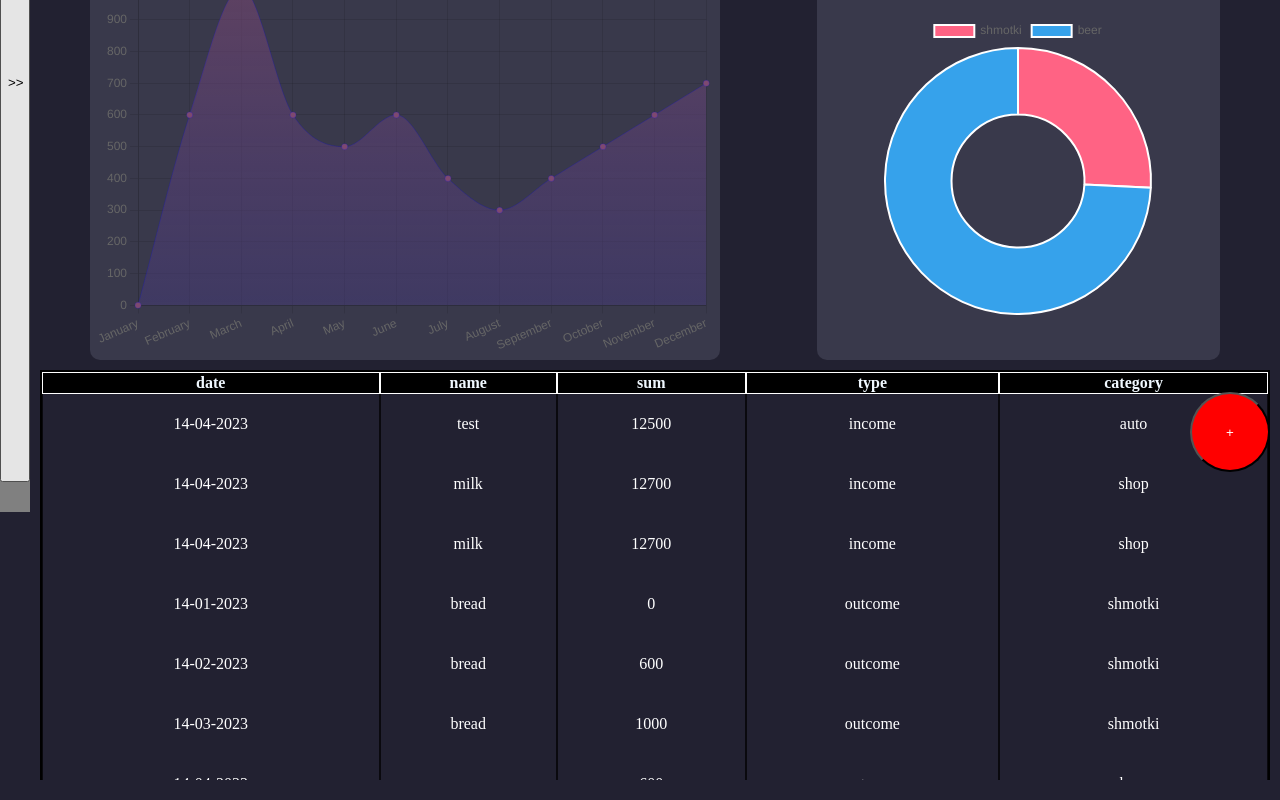
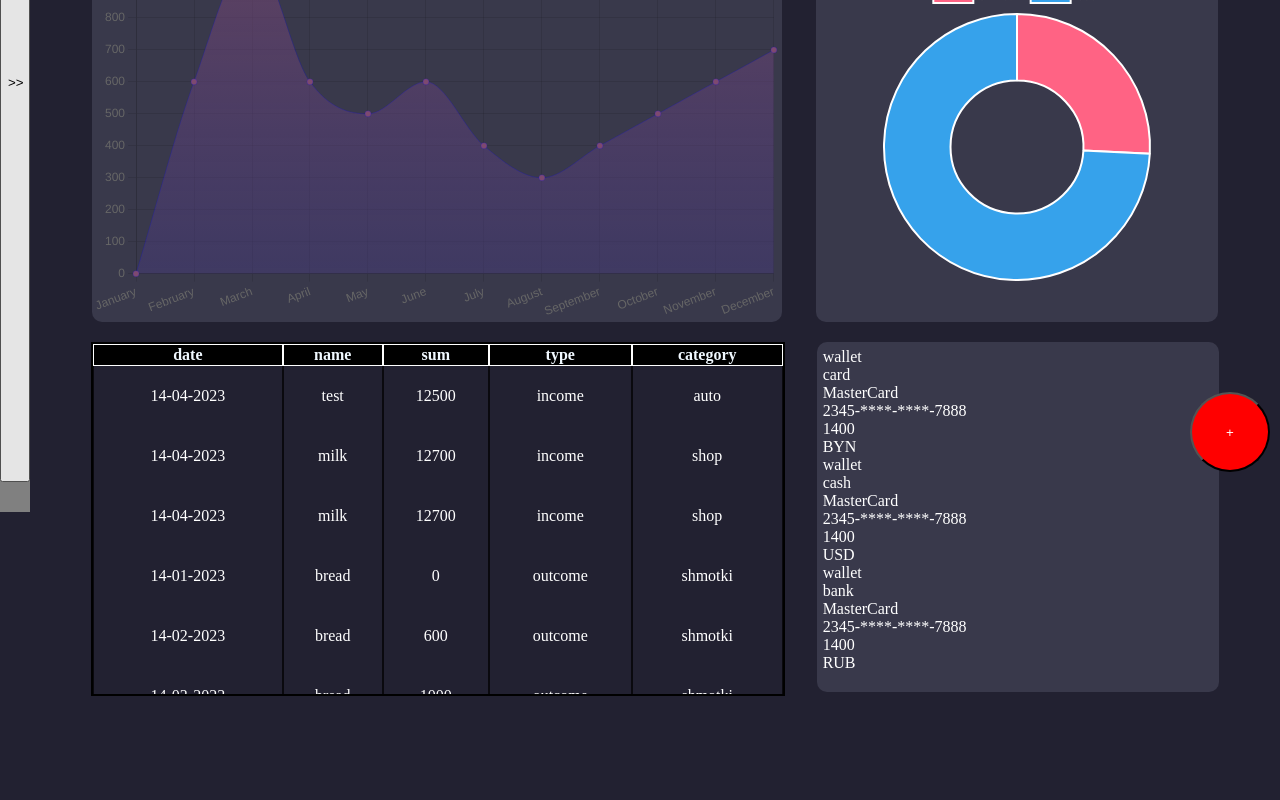
Before and after one commit to shinkar94/myMoney2, a React (Vite) app: page /homepage in a window 1280 px wide. Shown: the part 318-1118 px from the top of the page. After the commit the page ends 1064 px from the top, so only its background shows below. Built offline with nearby package versions, Linux system fonts and the light colour scheme.

Commit message:
accountWidget, cardsReducer

```diff
--- a/src/Reducer/cardsReducer.ts
+++ b/src/Reducer/cardsReducer.ts
@@ -23,7 +23,7 @@ const initialState = [
     {name: 'wallet',idCard: v1(),idUser: v1(),type:'bank',currency: 'RUB',nameCard: 'MasterCard', numberCard: '2345-****-****-7888', dateActive: '08/23', sumCard: 1400, user:{name: 'Egor', lastName: 'Belozerov'}}
 ]
 
-export const CardReducer = (state:CardsReducerType[] = initialState, action:any)=>{
+export const cardsReducer = (state:CardsReducerType[] = initialState, action:any)=>{
     switch (action.type) {
         case 'SSS':{
             return state
--- a/src/Store/store-redux.ts
+++ b/src/Store/store-redux.ts
@@ -1,11 +1,13 @@
 import {combineReducers,legacy_createStore as createStore} from "redux";
 import {allStateReducer} from "../Reducer/allStateReducer";
 import {helperReducer} from "../Reducer/helperReducer";
+import {cardsReducer} from "../Reducer/cardsReducer";
 
 
 export const reducers = combineReducers({
    allState: allStateReducer,
-   helper: helperReducer
+   helper: helperReducer,
+   wallets: cardsReducer
 })
 
 export const store = createStore(reducers);
--- a/src/component/Content/Content.tsx
+++ b/src/component/Content/Content.tsx
@@ -42,11 +42,9 @@ export const Content: React.FC<ContentType> = (props) => {
 
 const StContent = styled.div`
 
-  width: calc(100vw - 30px);
+  width: calc(100vw - 130px);
   background: #222131;
-
-
-
+  padding:10px 50px;
 `
 const TopAnalyticsCard = styled.div`
   color: white;
@@ -54,7 +52,6 @@ const TopAnalyticsCard = styled.div`
   flex-wrap: wrap;
   gap: 10px;
   justify-content: space-between;
-  padding: 20px 60px 20px 60px;
 `
 const Main = styled.div`
 
--- /dev/null
+++ b/src/component/Content/HomePage/HomeContent/AccountWidget/AccountWidget.tsx
@@ -0,0 +1,35 @@
+import React from 'react';
+import {useAppSelector} from "../../../../../Hok/useAppSelector";
+import styled from "styled-components";
+
+export const AccountWidget = () => {
+    const wallets = useAppSelector(state=> state.wallets)
+    const mappedWallets = wallets.map(el=> {
+        return (
+            <div key={el.idCard} >
+                <div>{el.name}</div>
+                <div>{el.type}</div>
+                <div>{el.nameCard}</div>
+                <div>{el.numberCard}</div>
+                <div>{el.sumCard}</div>
+                <div>{el.currency}</div>
+            </div>
+        )
+            })
+
+    return (
+        <AccountWidgetWrapper>
+            {mappedWallets}
+        </AccountWidgetWrapper>
+    );
+};
+
+const AccountWidgetWrapper = styled.table`
+  width: 35%;
+  background: #39394B;
+  height: 350px;
+  border-radius: 10px;
+  color: white;
+  padding: 4px;
+  min-width: 300px;
+`
--- a/src/component/Content/HomePage/HomeContent/HomeContent.tsx
+++ b/src/component/Content/HomePage/HomeContent/HomeContent.tsx
@@ -1,8 +1,9 @@
 import React, {FC, memo} from 'react';
 import {LineChartWithBoundaries} from "./LeftDiograms/LineChartWithBoundaries";
 import {RightDiagrams} from "./RightDiagrams/RightDiagrams";
-import {TableOperations} from "../TableOperations/TableOperations";
+import {TableOperations} from "./TableOperations/TableOperations";
 import styled from "styled-components";
+import {AccountWidget} from "./AccountWidget/AccountWidget";
 
 type PropsType = {
     totalOutcome: number
@@ -21,7 +22,8 @@ export const HomeContent:FC<PropsType> = memo((props) => {
                 </div>
             </TopContainer>
             <BottomContainer>
-                <TableOperations/>
+                <TableOperations />
+                <AccountWidget />
             </BottomContainer>
         </div>
     );
@@ -30,21 +32,20 @@ export const HomeContent:FC<PropsType> = memo((props) => {
 const TopContainer = styled.div`
   display: flex;
   flex-wrap: wrap;
-  justify-content: space-between;
+  justify-content: space-around;
   gap: 10px;
-  padding: 0 50px;
+  //padding: 0 50px;
 
   .block {
     background: #39394B;
     height: 400px;
     border-radius: 10px;
     color: white;
-    padding: 4px;
     min-width: 300px;
   }
 
   .graf {
-    width: 55%;
+    width: 60%;
   }
 
   .analitic {
@@ -58,8 +59,11 @@ const TopContainer = styled.div`
 `
 
 const BottomContainer = styled.div`
-  padding: 10px 0;
+  display: flex;
+  flex-wrap: wrap;
+  justify-content: space-around;
+  gap: 10px;
+  padding: 20px 0;
   color: white;
-  height: 400px;
-  overflow: auto;
+
 `
--- a/src/component/Content/HomePage/TableOperations/TableOperations.tsx
+++ b/src/component/Content/HomePage/HomeContent/TableOperations/TableOperations.tsx
@@ -1,10 +1,11 @@
 import React from 'react';
-import {useAppSelector} from "../../../../Hok/useAppSelector";
+import {useAppSelector} from "../../../../../Hok/useAppSelector";
 import styled from "styled-components";
 
 export const TableOperations = () => {
     const state = useAppSelector(state => state.allState)
     return (
+        <TableWrapper>
             <Table>
             <thead>
             <tr>
@@ -29,15 +30,24 @@ export const TableOperations = () => {
             })}
             </tbody>
         </Table>
+        </TableWrapper>
 
     );
 };
+const TableWrapper = styled.div`
+  height: 350px;
+  overflow: auto;
+  width: 60%;
+  border: 2px solid black;
+`
+
 const Table = styled.table`
   width: 100%;
   border-collapse: separate;
   border-spacing: 0;
-  border: 2px solid black;
+
   text-align: center;
+
   & thead {
     position: sticky;
     top: 0;
--- a/src/component/Content/HomePage/HomePage.tsx
+++ b/src/component/Content/HomePage/HomePage.tsx
@@ -1,7 +1,7 @@
 import React from 'react';
 import styled from 'styled-components';
 import {LineChartWithBoundaries} from "./HomeContent/LeftDiograms/LineChartWithBoundaries";
-import {TableOperations} from "./TableOperations/TableOperations";
+import {TableOperations} from "./HomeContent/TableOperations/TableOperations";
 import {RightDiagrams} from "./HomeContent/RightDiagrams/RightDiagrams";
 import {useAppSelector} from "../../../Hok/useAppSelector";
 import {HomeContent} from "./HomeContent/HomeContent";
@@ -23,7 +23,7 @@ export const HomePage: React.FC<HomePageType> = ({totalOutcome}) => {
 };
 
 const HomePageWrapper = styled.div`
-  padding: 20px 10px 20px 10px;
+  padding: 20px 0;
   .shadowBlock {
     position: absolute;
     top: 0;
```
Lines whose indentation alone changed are shown as unchanged.
